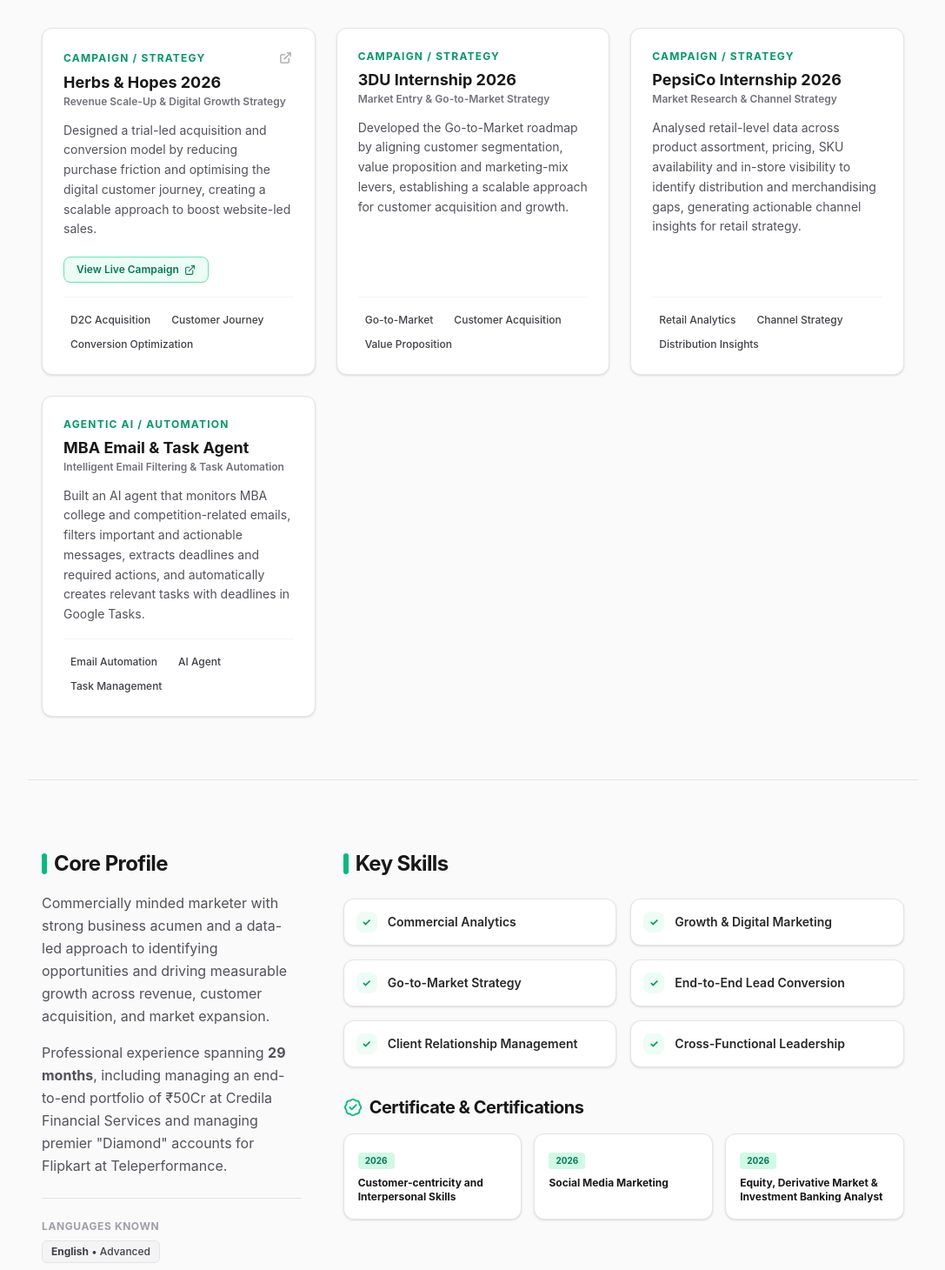
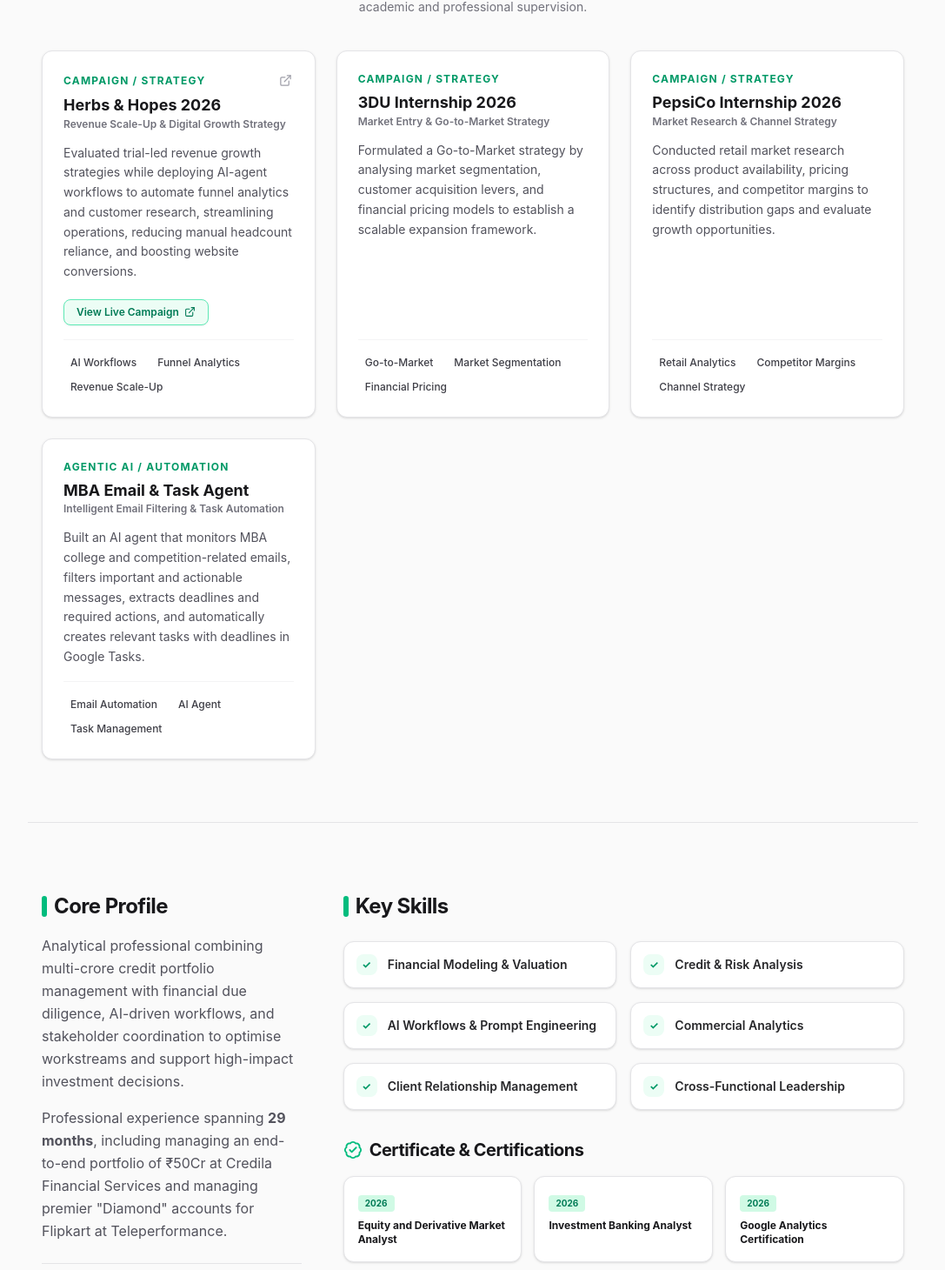
Before and after one commit to Anirudh191919/Anirudh191919.github.io, a React (Vite) app: page / in a window 1280 px wide. Shown: the part 736-2196 px from the top of the page at 87% size, without its empty margins (96-1183 px from the left). Built offline with nearby package versions, Linux system fonts and the light colour scheme.

Commit message:
Update source code with new resume content, skills, certifications, and updated resume.pdf

```diff
--- a/src/App.jsx
+++ b/src/App.jsx
@@ -67,7 +67,7 @@
   name: "Anirudh Patel",
   title: "Marketer & Growth Strategist",
   subtitle: "PGPM Candidate @ Great Lakes | Ex-Credila Sales Executive",
-  about: "Commercially minded marketer with strong business acumen and a data-led approach to identifying opportunities and driving measurable growth across revenue, customer acquisition, and market expansion.",
+  about: "Analytical professional combining multi-crore credit portfolio management with financial due diligence, AI-driven workflows, and stakeholder coordination to optimise workstreams and support high-impact investment decisions.",
   phone: "+91 62635 58264",
   email: "anirudh.ft271016@greatlakes.edu.in",
   linkedin: "https://www.linkedin.com/in/anirudh-patel-474996215",
@@ -79,14 +79,14 @@
       institution: "Great Lakes Institute of Management, Chennai",
       period: "2026 - 2027",
       grade: "3.49 / 4.0 CGPA",
-      details: "Focusing on Commercial Analytics, Marketing Strategy, and Finance. Placement Committee Member & Karma Yoga Project Lead."
+      details: "Focusing on Commercial Analytics, Financial Due Diligence, and AI Workflows. Placement Committee Member & Karma Yoga Project Lead."
     },
     {
       degree: "BBA (Commerce)",
       institution: "Dr APJ Abdul Kalam University, Indore",
       period: "2019 - 2022",
       grade: "65.58%",
-      details: "Built foundational business administration principles, market logic, and customer relation skills."
+      details: "Built foundational business administration principles, financial accounting, and customer relation skills."
     },
     {
       degree: "12th Standard (Arts)",
@@ -110,14 +110,14 @@
       company: "Credila Financial Services Limited",
       period: "Jun 2024 – Apr 2025",
       location: "Indore, India",
-      description: "Directed retail loan conversions, managed a large financial portfolio, and introduced system efficiency workflows.",
+      description: "Managed education-loan credit portfolio, financial due diligence, cross-border client transactions, and workflow automation.",
       bullets: [
-        "Managed an end-to-end portfolio of ₹50Cr, driving funnel conversion from lead qualification to final closing to generate ₹30Cr in top-line disbursement and ₹7.5Cr Net Lifetime Revenue.",
-        "Analysed customer profiles and financial requirements to develop tailored solutions, resolving documentation bottlenecks and sustaining a 45%–55% lead-to-deal sanction ratio.",
-        "Resolved high-priority client issues and cross-border transaction challenges through structured stakeholder coordination and solution redesign, achieving 300% of the target within 11 months.",
-        "Identified and resolved communication gaps by introducing a real-time tracking dashboard, improving client trust and resulting in a 100% surge in inbound leads."
+        "Managed an end-to-end ₹50Cr education-loan portfolio by analysing borrower profiles, structuring financing solutions, monitoring deal progression and coordinating stakeholders, driving ₹30Cr in disbursements and ₹7.5Cr in Net Lifetime Revenue.",
+        "Conducted financial due diligence on applicant income, asset collateral, and creditworthiness to eliminate underwriting bottlenecks and sustain a 45%–55% sanction-to-conversion ratio.",
+        "Managed high-priority client engagements and cross-border financial transactions by leading stakeholder coordination and solution redesign, achieving 300% of target within 11 months.",
+        "Designed a real-time tracking dashboard on Excel to map application stages, monitor workstream bottlenecks, and streamline cross-functional coordination, driving a 100% surge in inbound partner leads."
       ],
-      tags: ["Value Selling", "Portfolio Mgmt", "Client Relations", "Process Optimization"],
+      tags: ["Credit Portfolio", "Financial Due Diligence", "Client Engagement", "Excel Automation"],
       award: "Highest Performer HDFC Credila (2025)"
     },
     {
@@ -126,33 +126,33 @@
       company: "Teleperformance",
       period: "Mar 2022 – Sep 2023",
       location: "Indore, India",
-      description: "Managed high-priority client accounts for portfolio retention and conflict resolution.",
+      description: "Managed premier e-commerce Diamond seller accounts for Flipkart, retention, and conflict resolution.",
       bullets: [
-        "Managed premier 'Diamond' sellers for Flipkart on retention and portfolio growth, maintaining 90% Seller SSAT across high-value accounts and minimising competitor migration."
+        "Managed high-value \"Diamond\" seller accounts for Flipkart, resolving operational & financial issues across GST, inventory, and payments to sustain ~90% Seller SSAT and minimise client churn."
       ],
-      tags: ["Account Retention", "Customer Centricity", "Escalation Resolution", "Active Listening"]
+      tags: ["Account Retention", "Seller SSAT", "GST & Inventory Escalations", "Client Churn Reduction"]
     }
   ],
   projects: [
     {
       title: "Herbs & Hopes 2026",
       subtitle: "Revenue Scale-Up & Digital Growth Strategy",
-      description: "Designed a trial-led acquisition and conversion model by reducing purchase friction and optimising the digital customer journey, creating a scalable approach to boost website-led sales.",
-      tags: ["D2C Acquisition", "Customer Journey", "Conversion Optimization"],
+      description: "Evaluated trial-led revenue growth strategies while deploying AI-agent workflows to automate funnel analytics and customer research, streamlining operations, reducing manual headcount reliance, and boosting website conversions.",
+      tags: ["AI Workflows", "Funnel Analytics", "Revenue Scale-Up"],
       link: "https://anirudh191919.github.io/herbsnhopes-campaign/",
       linkText: "View Live Campaign"
     },
     {
       title: "3DU Internship 2026",
       subtitle: "Market Entry & Go-to-Market Strategy",
-      description: "Developed the Go-to-Market roadmap by aligning customer segmentation, value proposition and marketing-mix levers, establishing a scalable approach for customer acquisition and growth.",
-      tags: ["Go-to-Market", "Customer Acquisition", "Value Proposition"]
+      description: "Formulated a Go-to-Market strategy by analysing market segmentation, customer acquisition levers, and financial pricing models to establish a scalable expansion framework.",
+      tags: ["Go-to-Market", "Market Segmentation", "Financial Pricing"]
     },
     {
       title: "PepsiCo Internship 2026",
       subtitle: "Market Research & Channel Strategy",
-      description: "Analysed retail-level data across product assortment, pricing, SKU availability and in-store visibility to identify distribution and merchandising gaps, generating actionable channel insights for retail strategy.",
-      tags: ["Retail Analytics", "Channel Strategy", "Distribution Insights"]
+      description: "Conducted retail market research across product availability, pricing structures, and competitor margins to identify distribution gaps and evaluate growth opportunities.",
+      tags: ["Retail Analytics", "Competitor Margins", "Channel Strategy"]
     },
     {
       category: "AGENTIC AI / AUTOMATION",
@@ -163,24 +163,32 @@
     }
   ],
   skills: [
+    "Financial Modeling & Valuation",
+    "Credit & Risk Analysis",
+    "AI Workflows & Prompt Engineering",
     "Commercial Analytics",
-    "Growth & Digital Marketing",
-    "Go-to-Market Strategy",
-    "End-to-End Lead Conversion",
     "Client Relationship Management",
     "Cross-Functional Leadership"
   ],
   certifications: [
     {
-      title: "Customer-centricity and Interpersonal Skills",
+      title: "Equity and Derivative Market Analyst",
       year: "2026"
     },
     {
-      title: "Social Media Marketing",
+      title: "Investment Banking Analyst",
       year: "2026"
     },
     {
-      title: "Equity, Derivative Market & Investment Banking Analyst",
+      title: "Google Analytics Certification",
+      year: "2026"
+    },
+    {
+      title: "Odoo Functional Certification",
+      year: "2026"
+    },
+    {
+      title: "Customer-centricity and Interpersonal Skills",
       year: "2026"
     }
   ],
@@ -699,7 +707,7 @@
             </h2>
             <div className="space-y-4 text-zinc-600 dark:text-zinc-400 leading-relaxed text-sm md:text-base">
               <p>
-                Commercially minded marketer with strong business acumen and a data-led approach to identifying opportunities and driving measurable growth across revenue, customer acquisition, and market expansion.
+                {ANIRUDH_DATA.about}
               </p>
               <p>
                 Professional experience spanning <strong>29 months</strong>, including managing an end-to-end portfolio of ₹50Cr at Credila Financial Services and managing premier "Diamond" accounts for Flipkart at Teleperformance.
```
Also changed, not shown: 1 other file (tests, documents, lock files or other folders).
